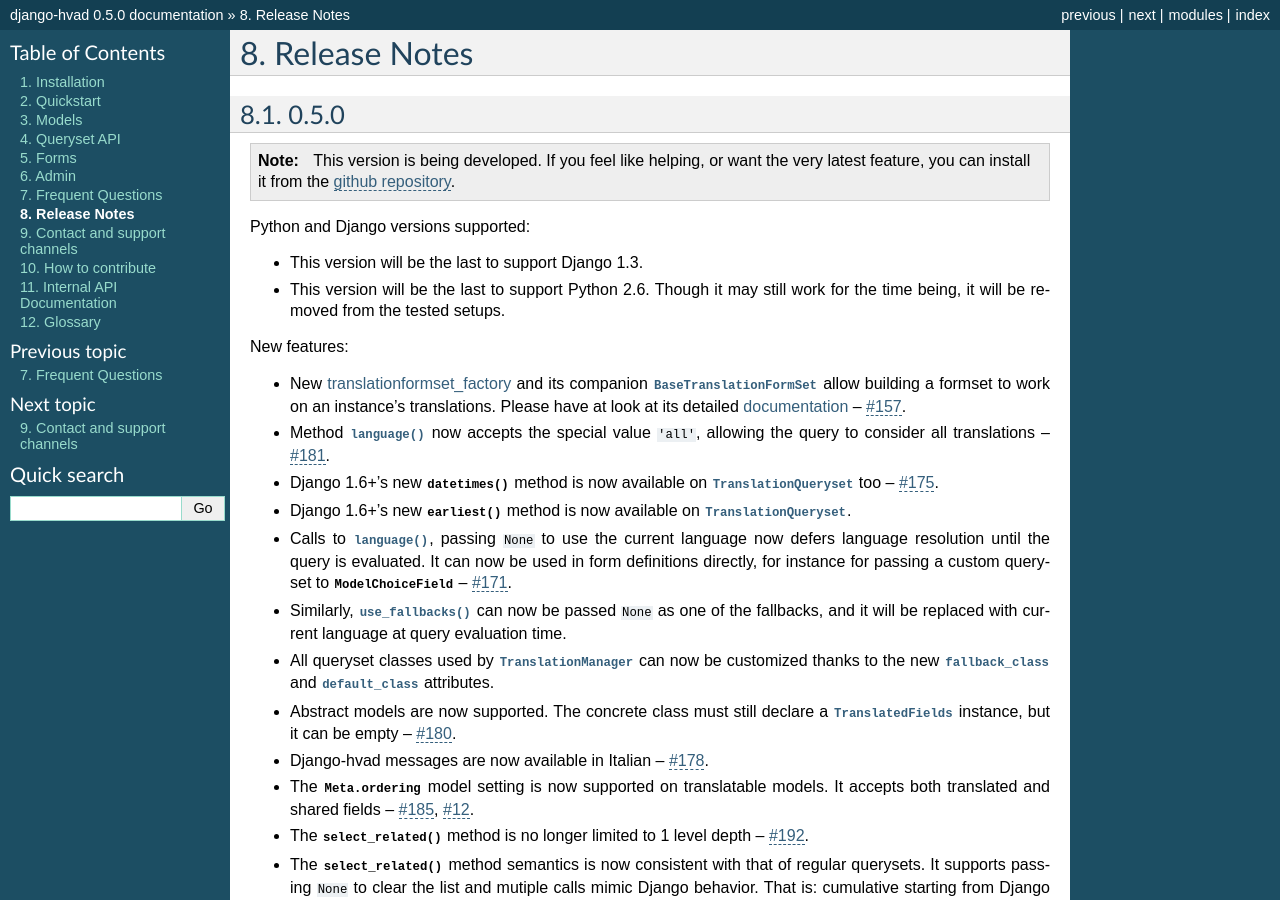
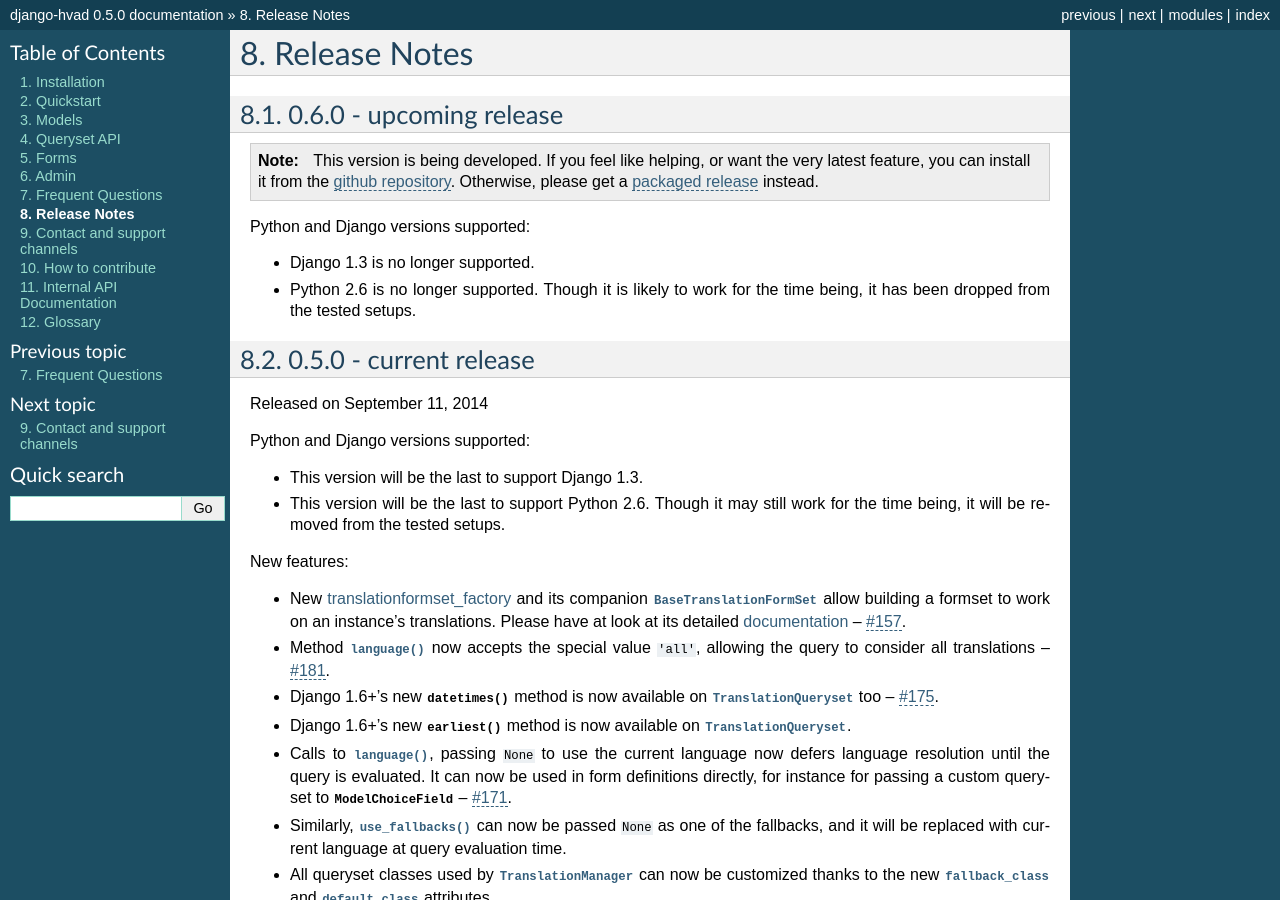
Before and after one commit to KristianOellegaard/django-hvad, a Sphinx documentation site: the page built from docs/public/release_notes.rst, in a window 1280 px wide and 900 px high. Built offline with Sphinx 7.4.7, drawn with Linux system fonts in a browser that asks for light colours; some of the changed text lies outside the part shown.

Commit message:
Get ready for work on v0.6.0: update version, make new release entry.

```diff
--- a/README.rst
+++ b/README.rst
@@ -33,7 +33,7 @@
 branch, django-hvad is still in beta. Please use it with caution and report any
 bug you might encounter on the `issue tracker`_. If stability is
 critical, stick to `packaged releases`_ and explicitly prevent automatic
-upgrades to next branch (e.g. put ``django-hvad>=0.4,<0.5`` in your requirements).
+upgrades to next branch (e.g. put ``django-hvad>=0.5,<0.6`` in your requirements).
 
 
 Releases
@@ -43,7 +43,8 @@
 following versions are thus available:
 
 * Stable branch 0.4, available through `PyPI`_ and git branch ``releases/0.4.x``.
-* Development branch 0.5, available through git branch ``master``.
+* Stable branch 0.5, available through `PyPI`_ and git branch ``releases/0.5.x``.
+* Development branch 0.6, available through git branch ``master``.
 
 See the `installation guide`_ for details, or have a look at the
 `release notes`_.
--- a/docs/public/release_notes.rst
+++ b/docs/public/release_notes.rst
@@ -2,15 +2,30 @@
 Release Notes
 #############
 
+.. release 0.6.0
+
+*****************************
+0.6.0 - upcoming release
+*****************************
+
+.. note:: This version is being developed. If you feel like helping, or want the
+          very latest feature, you can install it from the `github repository`_.
+          Otherwise, please get a `packaged release`_ instead.
+
+Python and Django versions supported:
+
+- Django 1.3 is no longer supported.
+- Python 2.6 is no longer supported. Though it is likely to work for the time
+  being, it has been dropped from the tested setups.
+
+
 .. release 0.5.0
 
 *****************************
-0.5.0
+0.5.0 - current release
 *****************************
 
-.. note:: This version is being developed. If you feel like helping, or want the
-          very latest feature, you can install it from the `github
-          repository`_.
+Released on September 11, 2014
 
 Python and Django versions supported:
 
@@ -285,3 +300,4 @@
 
 .. _django-polymorphic: https://github.com/bconstantin/django_polymorphic
 .. _github repository: https://github.com/KristianOellegaard/django-hvad
+.. _packaged release: https://pypi.python.org/pypi/django-hvad
--- a/hvad/__init__.py
+++ b/hvad/__init__.py
@@ -1,2 +1,2 @@
-__version__ = '0.5.0'
-VERSION = (0, 5, 0)
+__version__ = '0.6.0'
+VERSION = (0, 6, 0)
```
Also changed, not shown: .travis.yml.
